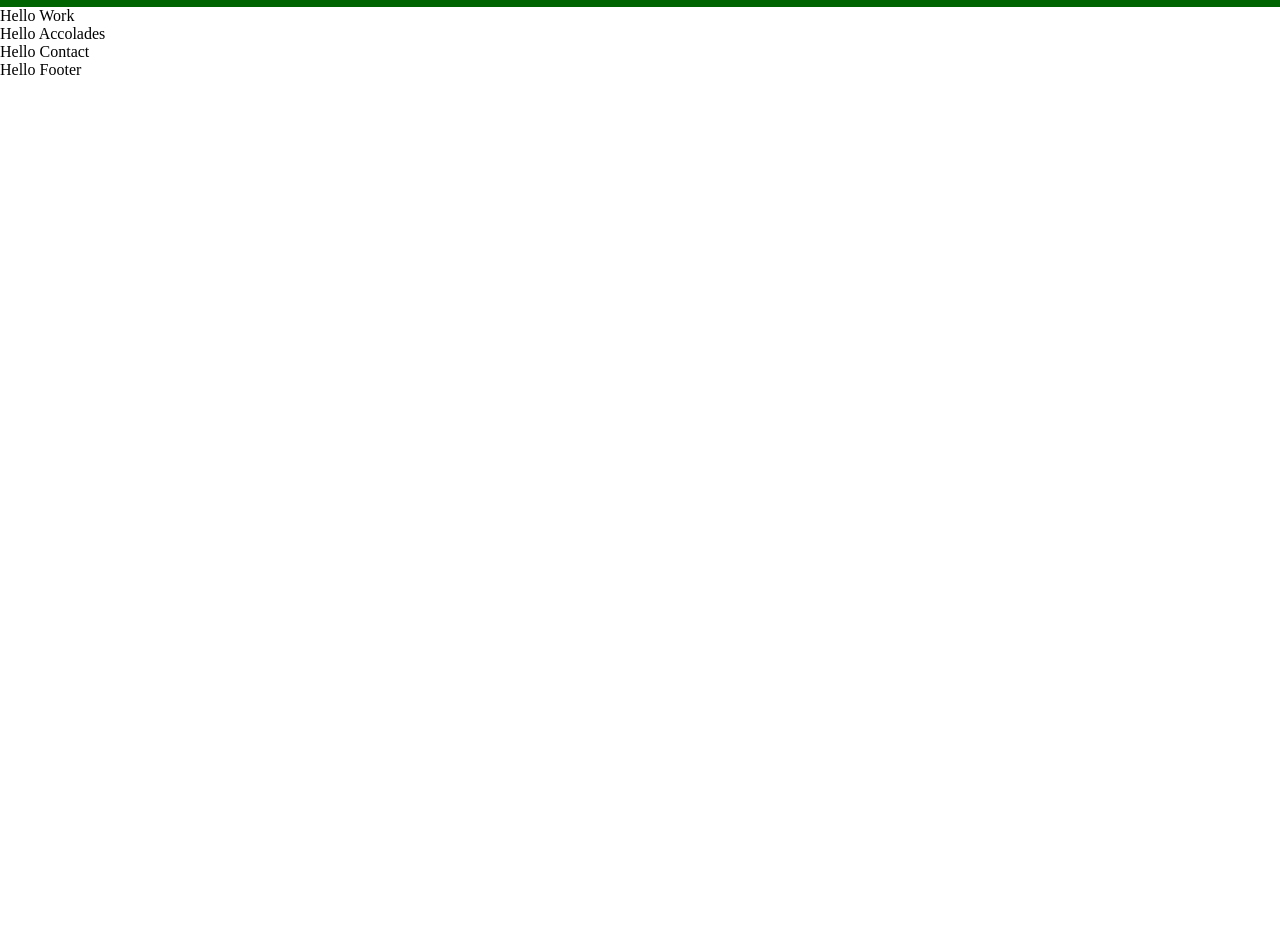
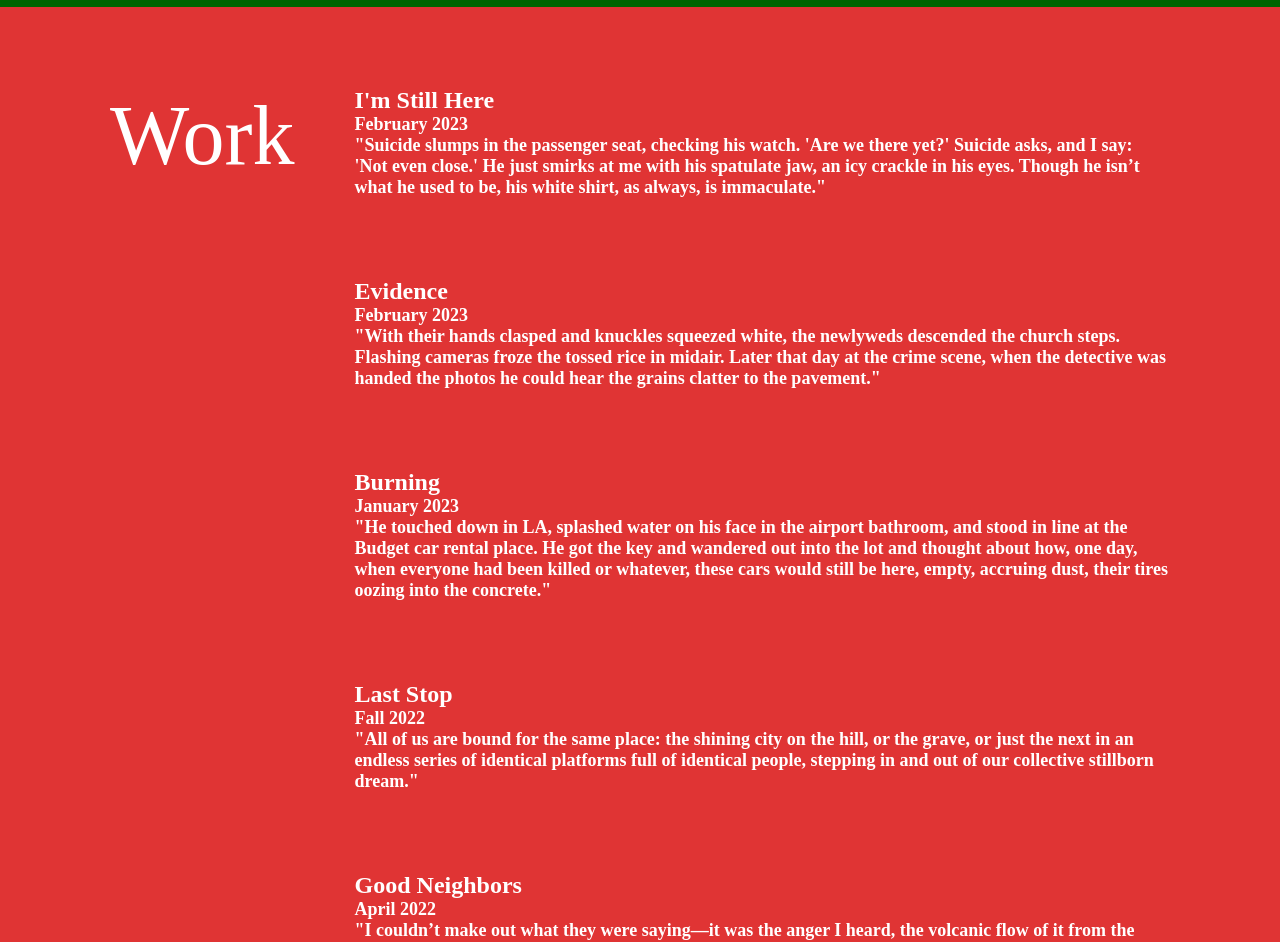
Before and after one commit to swinnik/writer-portfolio, a React app: page / in a window 1280 px wide. Shown: the part 500-1442 px from the top of the page. Before the commit the page ends 800 px from the top, so only its background shows below. Built offline with nearby package versions, Linux system fonts and the light colour scheme.

Commit message:
data directory created to hold works, work component sketched out

```diff
--- a/src/components/Work.jsx
+++ b/src/components/Work.jsx
@@ -1,9 +1,62 @@
 import React from "react";
+import workCollection from "../data/work.js";
 
-const Work = () => (
-  <>
-    <div>Hello Work</div>
-  </>
-);
+const Work = () => {
+  console.log(workCollection);
+  return (
+    <div style={styles.section}>
+      <div style={styles.sectionTitle}>Work</div>
+      <div style={styles.entries}>
+        {workCollection &&
+          workCollection.map((work) => (
+            <div style={styles.entry}>
+              <div style={styles.title}>{work.title}</div>
+              <div style={styles.publication}>{work.publications}</div>
+              <div style={styles.date}>{work.date}</div>
+              <div style={styles.content}>{work.content}</div>
+            </div>
+          ))}
+      </div>
+    </div>
+  );
+};
 
 export default Work;
+
+const styles = {
+  section: {
+    backgroundColor: "#e03434",
+    padding: "40px 80px",
+    display: "flex",
+    alignItems: "start",
+  },
+  sectionTitle: {
+    padding: "40px 30px",
+    color: "#fff",
+    fontSize: "84px",
+    fontWeight: "lighter",
+  },
+  entry: {
+    padding: "40px 30px",
+    color: "#fff",
+    fontSize: "24px",
+    fontWeight: "lighter",
+  },
+
+  title: {
+    fontSize: "24px",
+    fontWeight: "bold",
+  },
+  publication: {
+    fontSize: "18px",
+    fontWeight: "bold",
+  },
+  date: {
+    fontSize: "18px",
+    fontWeight: "bold",
+  },
+  content: {
+    fontSize: "18px",
+    fontWeight: "bold",
+  },
+};
--- /dev/null
+++ b/src/data/work.js
@@ -0,0 +1,53 @@
+const workCollection = [
+  {
+    title: "I'm Still Here",
+    publication: "Michigan Quarterly Review Mixtape",
+    date: "February 2023",
+    content:
+      "\"Suicide slumps in the passenger seat, checking his watch. 'Are we there yet?' Suicide asks, and I say: 'Not even close.' He just smirks at me with his spatulate jaw, an icy crackle in his eyes. Though he isn’t what he used to be, his white shirt, as always, is immaculate.\"",
+  },
+  {
+    title: "Evidence",
+    publication: "Gulf Coast Journal",
+    date: "February 2023",
+    content:
+      '"With their hands clasped and knuckles squeezed white, the newlyweds descended the church steps. Flashing cameras froze the tossed rice in midair. Later that day at the crime scene, when the detective was handed the photos he could hear the grains clatter to the pavement."',
+  },
+  {
+    title: "Burning",
+    publication: "Narrative Magazine",
+    date: "January 2023",
+    content:
+      '"He touched down in LA, splashed water on his face in the airport bathroom, and stood in line at the Budget car rental place. He got the key and wandered out into the lot and thought about how, one day, when everyone had been killed or whatever, these cars would still be here, empty, accruing dust, their tires oozing into the concrete."',
+  },
+  {
+    title: "Last Stop",
+    publication: "Bellevue Literary Review",
+    date: "Fall 2022",
+    content:
+      '"All of us are bound for the same place: the shining city on the hill, or the grave, or just the next in an endless series of identical platforms full of identical people, stepping in and out of our collective stillborn dream."',
+  },
+  {
+    title: "Good Neighbors",
+    publication: "Narrative Magazine",
+    date: "April 2022",
+    content:
+      '"I couldn’t make out what they were saying—it was the anger I heard, the volcanic flow of it from the man. His voice bubbled like lava. It crashed and struck."',
+  },
+  {
+    title: "A Last Set",
+    publication: "Narrative Magazine",
+    date: "August 2021",
+    content:
+      '"Paul was moving to Sacramento after the tour. Which made this our farewell tour, even if we didn’t have that many fans to say farewell to."',
+  },
+  {
+    title: "Making a Difference",
+    publication: "Narrative Magazine",
+    date: "August 2019",
+    content:
+      '"I wasn’t a hoarder per se, but I did have trouble letting go of objects because it was like letting go of a dream you once had of yourself."',
+  },
+];
+
+export default workCollection;
```
